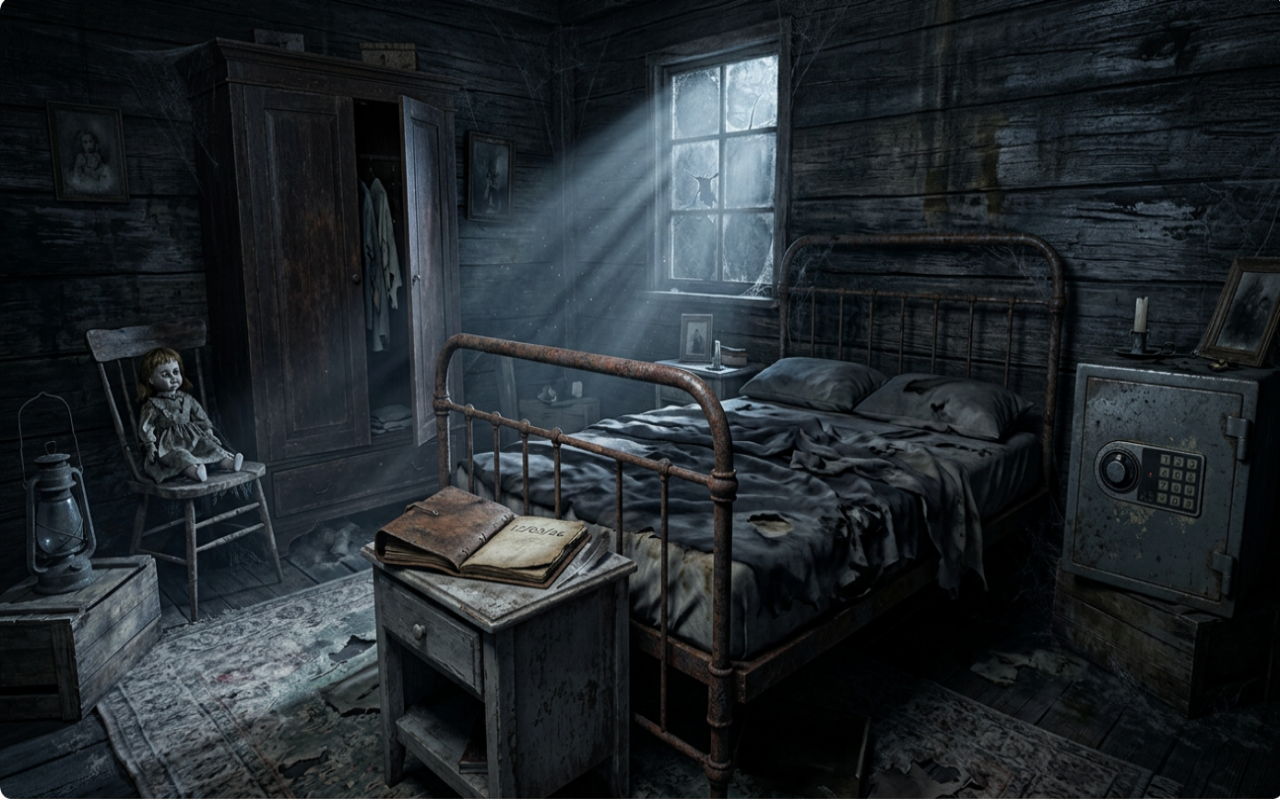
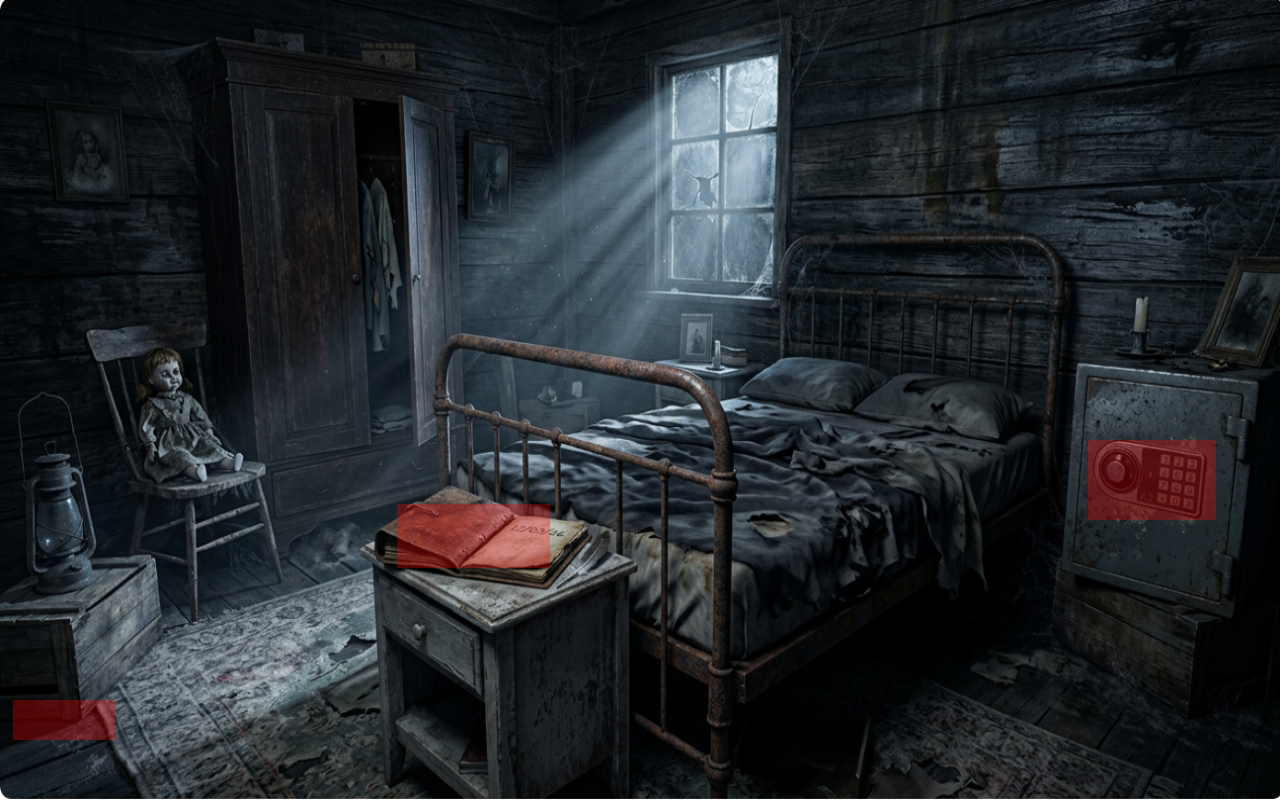
Before and after one commit to RGUUofG/frontend, a Next.js app: page /bedroom in a window 1280 px wide. Built offline with nearby package versions, Linux system fonts and the light colour scheme.

Commit message:
fixed layout

```diff
--- a/src/components/BedroomInteractions.jsx
+++ b/src/components/BedroomInteractions.jsx
@@ -1,47 +1,65 @@
 "use client";
 
 import React, { useState } from "react";
+import { AnimatePresence } from "motion/react";
 import Book from "./Book";
-import { motion, AnimatePresence } from "motion/react";
-import { redirect } from "next/navigation";
 import Safe from "./Safe";
+import { useRouter } from "next/navigation";
 
 function BedroomInteractions() {
   const [openBook, setOpenBook] = useState(false);
   const [openSafe, setOpenSafe] = useState(false);
+  const router = useRouter();
+
+  // 🔹 所有互动按钮数据化，支持宽高百分比
+  const hotspots = [
+    {
+      id: "book",
+      left: 0.37,
+      top: 0.67,
+      width: 0.12,  // 12% 宽
+      height: 0.08, // 8% 高
+      onClick: () => setOpenBook(true),
+    },
+    {
+      id: "safe",
+      left: 0.9,
+      top: 0.6,
+      width: 0.1,
+      height: 0.1,
+      onClick: () => setOpenSafe(true),
+    },
+    {
+      id: "back",
+      left: 0.05,
+      top: 0.9,
+      width: 0.08,
+      height: 0.05,
+      onClick: () => router.push("/"),
+    },
+  ];
 
   return (
-    <div className="w-full h-full bg-[#00000053] relative flex items-center justify-center">
-      <button
-        onClick={() => {
-          setOpenBook(true);
-        }}
-        className="w-40 rotate-[20deg] z-30 aspect-video absolute bottom-[30%] left-[33%] cursor-pointer"
-      />
+    <div className="w-full h-full relative">
+      {hotspots.map((h) => (
+        <button
+          key={h.id}
+          onClick={h.onClick}
+          className={`hotspot ${h.id === "back" ? "text-white text-2xl hover:font-bold" : ""}`}
+          style={{
+            left: `${h.left * 100}%`,
+            top: `${h.top * 100}%`,
+            width: `${h.width * 100}%`,
+            height: `${h.height * 100}%`,
+            transform: "translate(-50%, -50%)",
+          }}
+        />
+      ))}
 
-      <button
-        onClick={() => {
-          setOpenSafe(true);
-        }}
-        className="w-50 aspect-square z-30 absolute bottom-[30%] right-[5%] cursor-pointer"
-      />
-
-      {/* {openBook && <Book setOpenBook={setOpenBook} />} */}
       <AnimatePresence>
         {openBook && <Book setOpenBook={setOpenBook} />}
-      </AnimatePresence>
-
-      <AnimatePresence>
         {openSafe && <Safe setOpenSafe={setOpenSafe} />}
       </AnimatePresence>
-      <button
-        onClick={() => {
-          redirect("/");
-        }}
-        className="bottom-[20%] left-[5%] text-white absolute cursor-pointer hover:font-bold text-2xl"
-      >
-        Go Back
-      </button>
     </div>
   );
 }
```
Also changed, not shown: src/components/BathroomInteractions.jsx (+55 -40 lines).
